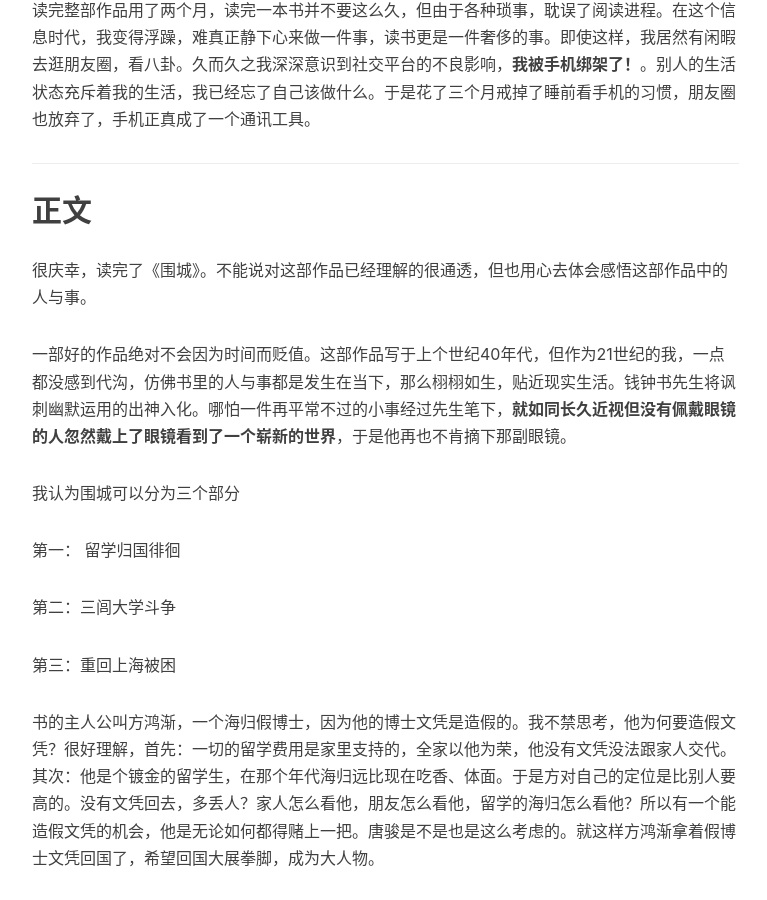
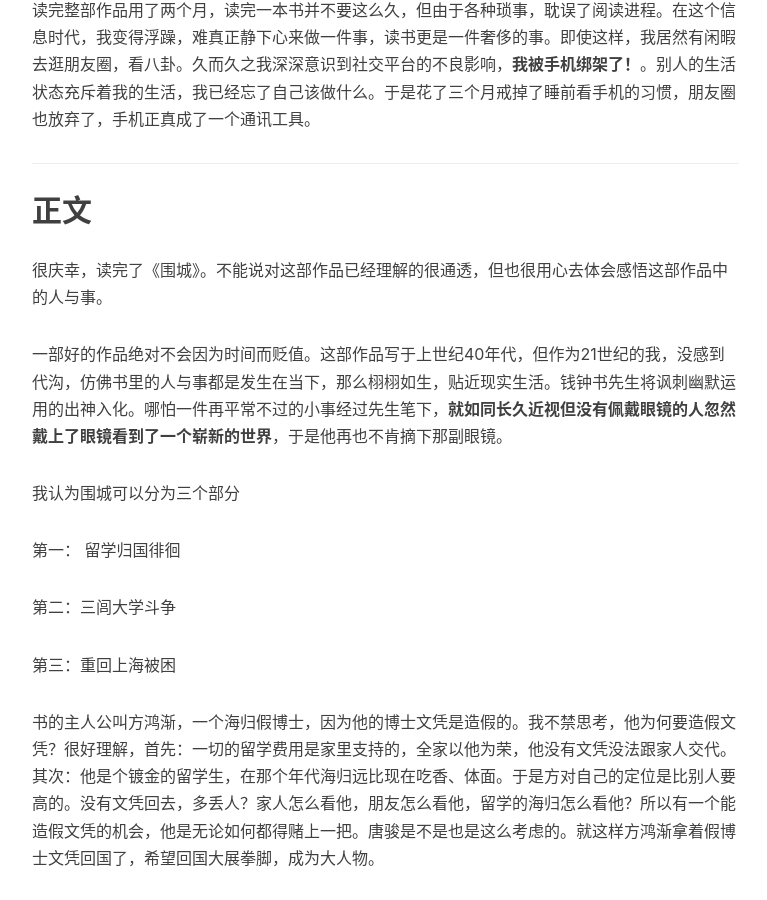
Before and after one commit to LingLinyp/LingLinyp.github.io, a Jekyll site: the page built from _posts/2017-5-31-bye-May.md, in a window 1280 px wide and 900 px high, scrolled down 947 px. Shown: the whole window, without its empty margins (233-1000 px from the left). Built offline with Jekyll 4.4.1, drawn with Linux system fonts in a browser that asks for light colours; nearby versions of some CDN libraries; library files that are not in the unit come from our copies; comment, search, counter and statistics services are not loaded; some of the changed text lies outside the part shown.

Commit message:
add_new_post

```diff
--- a/_posts/2017-5-31-bye-May.md
+++ b/_posts/2017-5-31-bye-May.md
@@ -23,9 +23,9 @@ catalog: true
 
 ## 正文
 
-很庆幸，读完了《围城》。不能说对这部作品已经理解的很通透，但也用心去体会感悟这部作品中的人与事。
+很庆幸，读完了《围城》。不能说对这部作品已经理解的很通透，但也很用心去体会感悟这部作品中的人与事。
 
-一部好的作品绝对不会因为时间而贬值。这部作品写于上个世纪40年代，但作为21世纪的我，一点都没感到代沟，仿佛书里的人与事都是发生在当下，那么栩栩如生，贴近现实生活。钱钟书先生将讽刺幽默运用的出神入化。哪怕一件再平常不过的小事经过先生笔下，**就如同长久近视但没有佩戴眼镜的人忽然戴上了眼镜看到了一个崭新的世界**，于是他再也不肯摘下那副眼镜。
+一部好的作品绝对不会因为时间而贬值。这部作品写于上世纪40年代，但作为21世纪的我，没感到代沟，仿佛书里的人与事都是发生在当下，那么栩栩如生，贴近现实生活。钱钟书先生将讽刺幽默运用的出神入化。哪怕一件再平常不过的小事经过先生笔下，**就如同长久近视但没有佩戴眼镜的人忽然戴上了眼镜看到了一个崭新的世界**，于是他再也不肯摘下那副眼镜。
 
 我认为围城可以分为三个部分
 
```
Also changed, not shown: other parts of _posts/2017-5-31-bye-May.md (+1 -1 lines).
